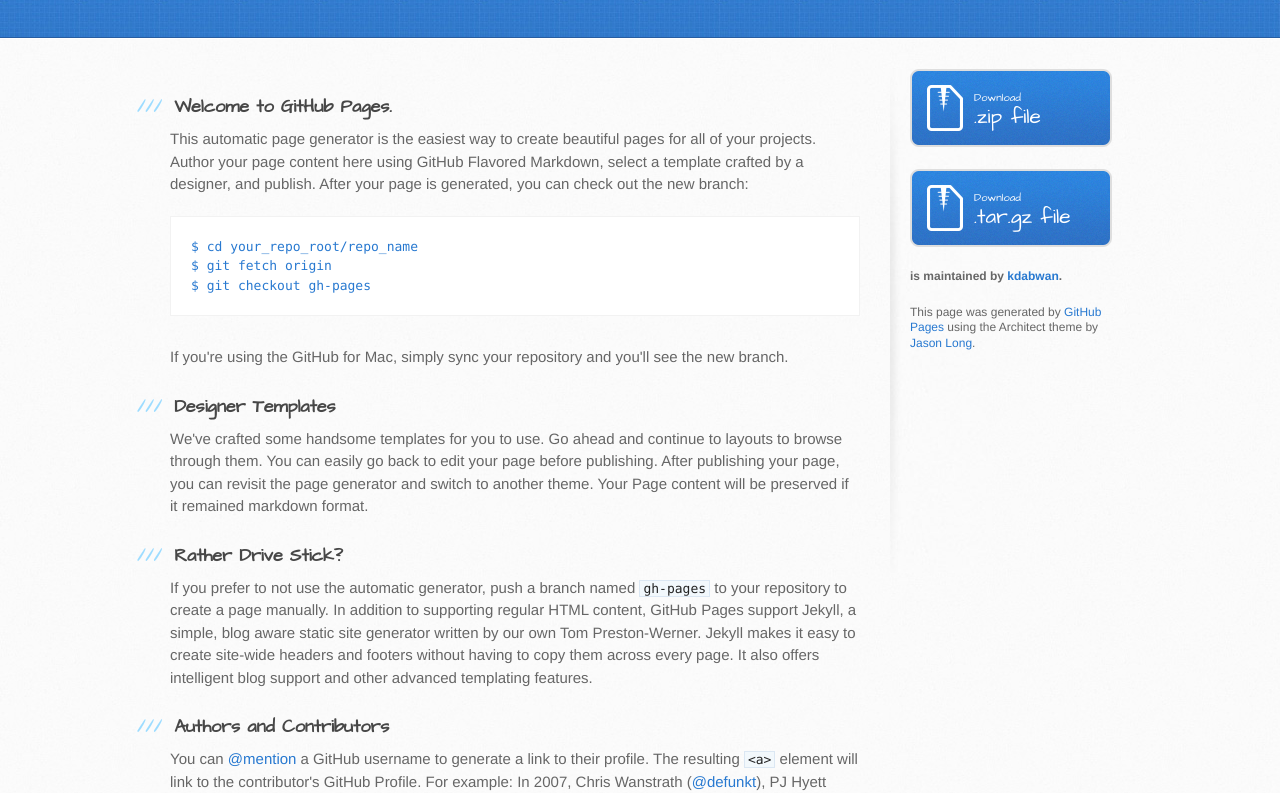
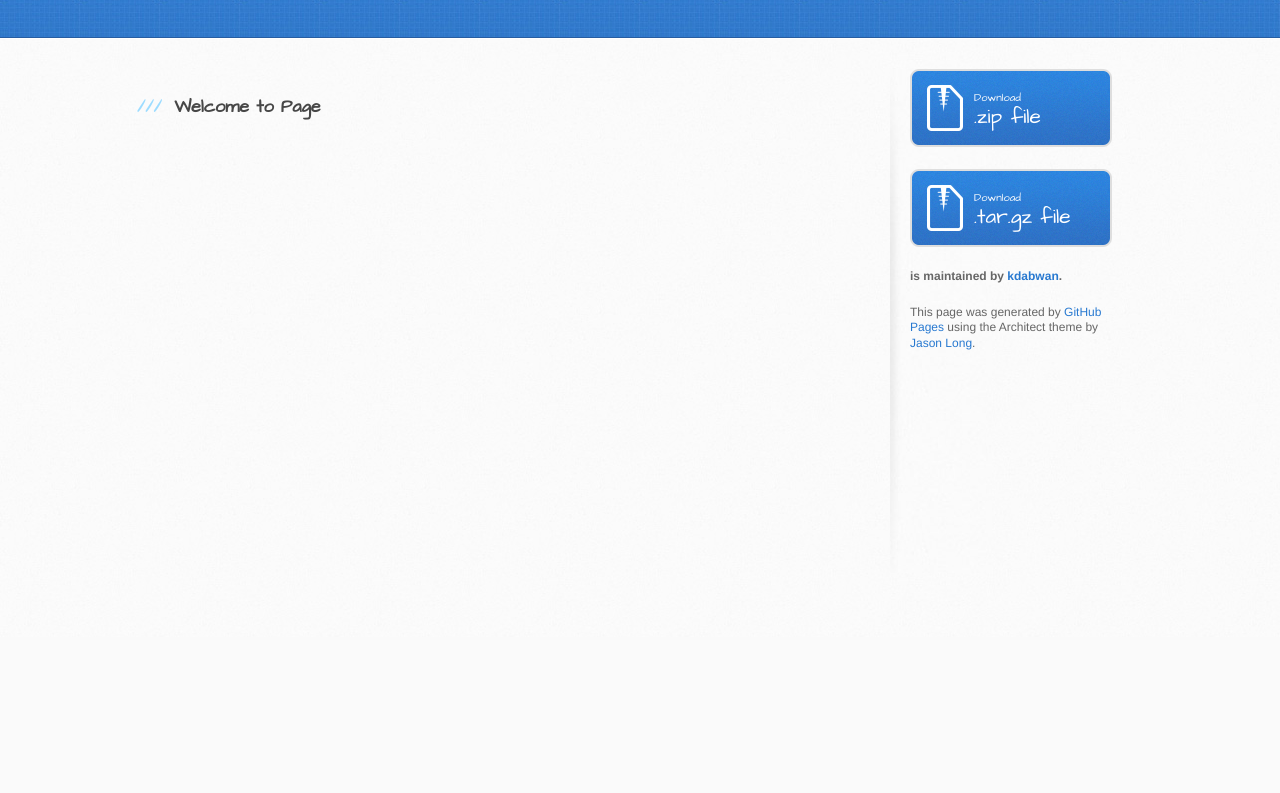
Before and after one commit to kdabwan/mygithubpage, a plain HTML site: page index.html in a window 1280 px wide. Shown: the part 163-956 px from the top of the page. After the commit the page ends 800 px from the top, so only its background shows below. Drawn offline with Linux system fonts and the light colour scheme.

```diff
--- a/index.html
+++ b/index.html
@@ -29,36 +29,7 @@
       <div class="inner clearfix">
         <section id="main-content">
           <h3>
-<a id="welcome-to-github-pages" class="anchor" href="#welcome-to-github-pages" aria-hidden="true"><span class="octicon octicon-link"></span></a>Welcome to GitHub Pages.</h3>
-
-<p>This automatic page generator is the easiest way to create beautiful pages for all of your projects. Author your page content here using GitHub Flavored Markdown, select a template crafted by a designer, and publish. After your page is generated, you can check out the new branch:</p>
-
-<pre><code>$ cd your_repo_root/repo_name
-$ git fetch origin
-$ git checkout gh-pages
-</code></pre>
-
-<p>If you're using the GitHub for Mac, simply sync your repository and you'll see the new branch.</p>
-
-<h3>
-<a id="designer-templates" class="anchor" href="#designer-templates" aria-hidden="true"><span class="octicon octicon-link"></span></a>Designer Templates</h3>
-
-<p>We've crafted some handsome templates for you to use. Go ahead and continue to layouts to browse through them. You can easily go back to edit your page before publishing. After publishing your page, you can revisit the page generator and switch to another theme. Your Page content will be preserved if it remained markdown format.</p>
-
-<h3>
-<a id="rather-drive-stick" class="anchor" href="#rather-drive-stick" aria-hidden="true"><span class="octicon octicon-link"></span></a>Rather Drive Stick?</h3>
-
-<p>If you prefer to not use the automatic generator, push a branch named <code>gh-pages</code> to your repository to create a page manually. In addition to supporting regular HTML content, GitHub Pages support Jekyll, a simple, blog aware static site generator written by our own Tom Preston-Werner. Jekyll makes it easy to create site-wide headers and footers without having to copy them across every page. It also offers intelligent blog support and other advanced templating features.</p>
-
-<h3>
-<a id="authors-and-contributors" class="anchor" href="#authors-and-contributors" aria-hidden="true"><span class="octicon octicon-link"></span></a>Authors and Contributors</h3>
-
-<p>You can <a href="https://github.com/blog/821" class="user-mention">@mention</a> a GitHub username to generate a link to their profile. The resulting <code>&lt;a&gt;</code> element will link to the contributor's GitHub Profile. For example: In 2007, Chris Wanstrath (<a href="https://github.com/defunkt" class="user-mention">@defunkt</a>), PJ Hyett (<a href="https://github.com/pjhyett" class="user-mention">@pjhyett</a>), and Tom Preston-Werner (<a href="https://github.com/mojombo" class="user-mention">@mojombo</a>) founded GitHub.</p>
-
-<h3>
-<a id="support-or-contact" class="anchor" href="#support-or-contact" aria-hidden="true"><span class="octicon octicon-link"></span></a>Support or Contact</h3>
-
-<p>Having trouble with Pages? Check out the documentation at <a href="http://help.github.com/pages">http://help.github.com/pages</a> or contact <a href="mailto:support@github.com">support@github.com</a> and we’ll help you sort it out.</p>
+<a id="welcome-to-page" class="anchor" href="#welcome-to-page" aria-hidden="true"><span class="octicon octicon-link"></span></a>Welcome to Page</h3>
         </section>
 
         <aside id="sidebar">
@@ -78,6 +49,16 @@
       </div>
     </div>
 
+            <script type="text/javascript">
+            var gaJsHost = (("https:" == document.location.protocol) ? "https://ssl." : "http://www.");
+            document.write(unescape("%3Cscript src='" + gaJsHost + "google-analytics.com/ga.js' type='text/javascript'%3E%3C/script%3E"));
+          </script>
+          <script type="text/javascript">
+            try {
+              var pageTracker = _gat._getTracker("UA-58041287-1");
+            pageTracker._trackPageview();
+            } catch(err) {}
+          </script>
 
   </body>
 </html>
--- a/params.json
+++ b/params.json
@@ -1 +1 @@
-{"name":"Kamel Dabwan","tagline":"Golden Bear","body":"### Welcome to Page"}
+{"name":"Kamel Dabwan","tagline":"Golden Bear","body":"### Welcome to Page","google":"UA-58041287-1","note":"Don't delete this file! It's used internally to help with page regeneration."}
```
